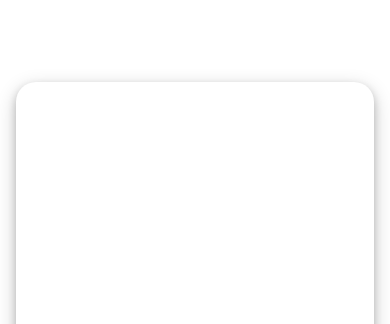
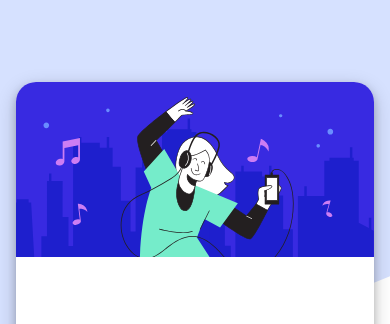
Before and after one commit to R4f0so/summarycomponent.github.io, a plain HTML site: page index.html in a window 390 px wide. Shown: the top 324 px of the page. Drawn offline with Linux system fonts and the light colour scheme.

Commit message:
Directory changes

```diff
--- a/css/responsive.css
+++ b/css/responsive.css
@@ -5,7 +5,7 @@
     }
 
     body {
-        background: url("imgs/pattern-background-mobile.svg") no-repeat;
+        background: url("/imgs/pattern-background-mobile.svg") no-repeat;
         background-size: 180%;
         width: 100%;
         height: 100vh;
@@ -25,7 +25,7 @@
     }
 
     .content-img {
-        background: url("imgs/illustration-hero.svg") no-repeat;
+        background: url("/imgs/illustration-hero.svg") no-repeat;
         max-width: 100%;
         height: 35%;
         background-size: contain;
--- a/css/style.css
+++ b/css/style.css
@@ -7,7 +7,7 @@
 }
 
 body {
-  background: url("imgs/pattern-background-desktop.svg") no-repeat;
+  background: url("/imgs/pattern-background-desktop.svg") no-repeat;
   background-size: 100%;
   width: 100%;
   height: 100vh;
@@ -56,7 +56,7 @@ strong {
 }
 
 .content-img {
-  background: url("imgs/illustration-hero.svg") no-repeat;
+  background: url("/imgs/illustration-hero.svg") no-repeat;
   max-width: 100%;
   height: 35%;
   background-size: contain;
--- a/index.html
+++ b/index.html
@@ -35,7 +35,7 @@
 
         <section class="plans">
           <div class="plans-content">
-            <img src="imgs/icon-music.svg" alt="" />
+            <img src="/imgs/icon-music.svg" alt="" />
             <div class="plans-price">
               <strong>Annual Plan</strong>
               <span>$59.99/year</span>
```
